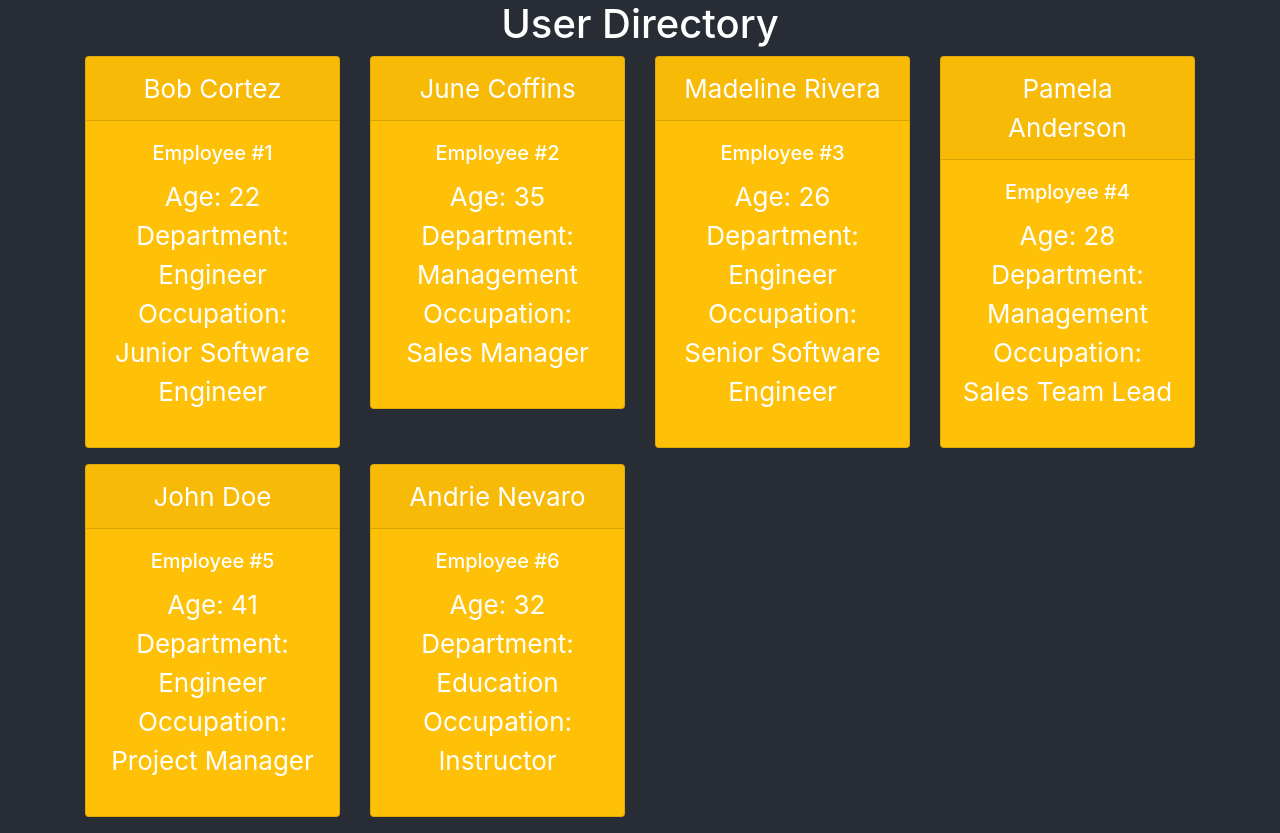
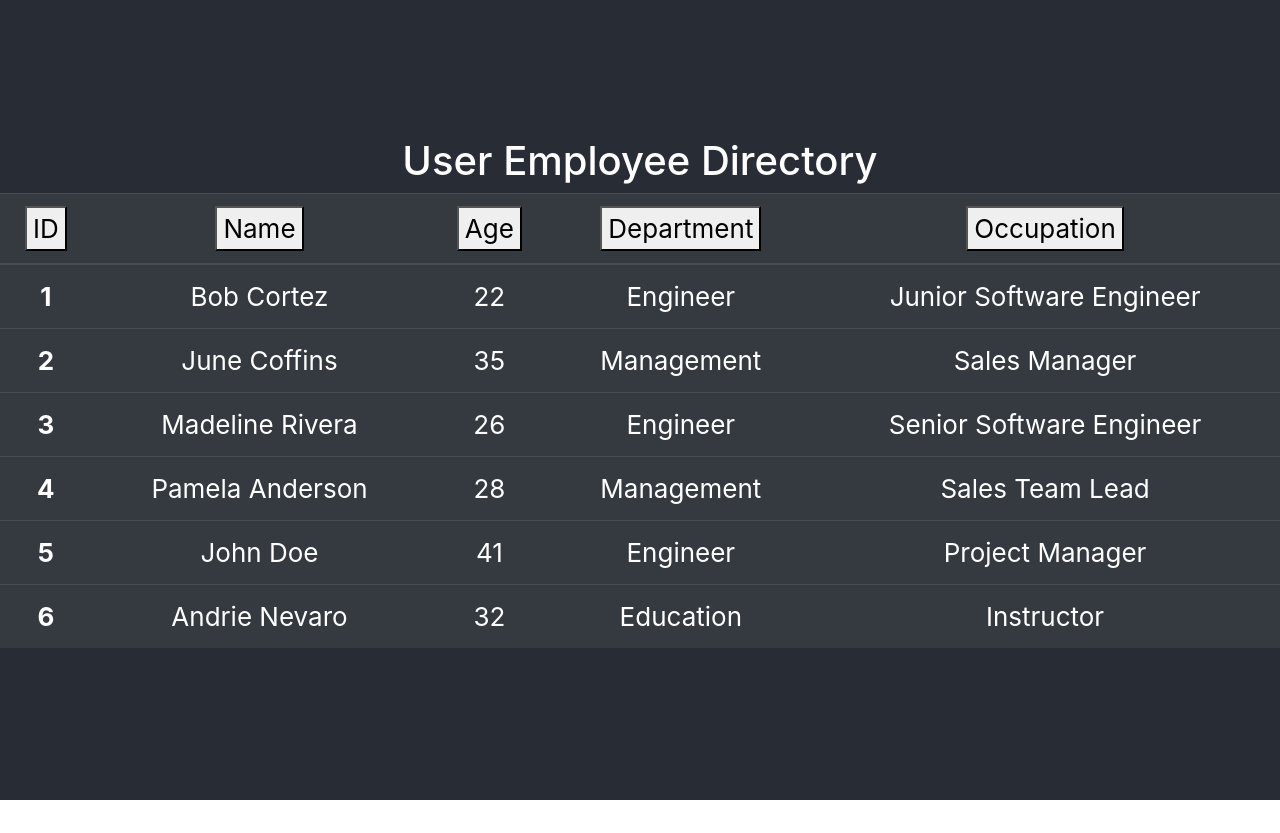
Before and after one commit to Kooki-eByte/React-User-Directory, a React (Create React App) app in the folder user-directory/: page / in a window 1280 px wide. After the commit the page ends 800 px from the top, so only its background shows below. Built offline with nearby package versions, Linux system fonts and the light colour scheme.

Commit message:
Editted home page so that it is more of a table for easier access to more employees and making sorting and filtering easier

```diff
--- a/user-directory/src/App.js
+++ b/user-directory/src/App.js
@@ -17,6 +17,7 @@ function App() {
   return (
     <div className="App">
       <header className="App-header">
+        <h1>User Employee Directory</h1>
         <Router>
           <Route exact path="/" component={Home} />
         </Router>
--- a/user-directory/src/components/AllEmployees.jsx
+++ b/user-directory/src/components/AllEmployees.jsx
@@ -11,13 +11,11 @@ export const AllEmployees = (props) => {
                     <div className="card-header">{`${firstName} ${lastName}`}</div>
                     <div className="card-body">
                     <h5 className="card-title">{`Employee #${id}`}</h5>
-                    <p className="card-text">
-                        <ul>
-                            <li>{`Age: ${age}`}</li>
-                            <li>{`Department: ${department}`}</li>
-                            <li>{`Occupation: ${work}`}</li>
-                        </ul>
-                    </p>
+                    <ul className="card-text">
+                        <li>{`Age: ${age}`}</li>
+                        <li>{`Department: ${department}`}</li>
+                        <li>{`Occupation: ${work}`}</li>
+                    </ul>
                     </div>
                 </div>
             </div>
--- a/user-directory/src/pages/Home.jsx
+++ b/user-directory/src/pages/Home.jsx
@@ -1,29 +1,71 @@
 import React from "react";
-import { AllEmployees } from "../components/AllEmployees";
 import Employees from "../seed/randomEmps.json";
-import "./styles.css";
+
+
 
 export default function Home() {
     return (
-        // If there is no filter by prop or sort cate then load All Employees normally
-        <div className="container" >
-            <form >
-
-            </form>
-
-
-            <h1>User Directory</h1>
-            <div className="row">
-                {Employees.map(employee => (
-                    <AllEmployees {...employee}/>
-                ))}
-            </div>
-
-        </div>
-
-        // If their is a filter then load based on filter
-
-        // If their is a sort by cate then load based on sort
-
+        <table className="table table-hover table-dark">
+            <thead className="thead-dark">
+                <tr>
+                <th scope="col">
+                    <button
+                    type="button"
+                    // onClick={() => requestSort('name')}
+                    // className={getClassNamesFor('name')}
+                    >
+                    ID
+                    </button>
+                </th>
+                <th scope="col">
+                    <button
+                    type="button"
+                    // onClick={() => requestSort('name')}
+                    // className={getClassNamesFor('name')}
+                    >
+                    Name
+                    </button>
+                </th>
+                <th scope="col">
+                    <button
+                    type="button"
+                    // onClick={() => requestSort('price')}
+                    // className={getClassNamesFor('price')}
+                    >
+                    Age
+                    </button>
+                </th>
+                <th scope="col">
+                    <button
+                    type="button"
+                    // onClick={() => requestSort('stock')}
+                    // className={getClassNamesFor('stock')}
+                    >
+                    Department
+                    </button>
+                </th>
+                <th scope="col">
+                    <button
+                    type="button"
+                    // onClick={() => requestSort('stock')}
+                    // className={getClassNamesFor('stock')}
+                    >
+                    Occupation
+                    </button>
+                </th>
+                </tr>
+            </thead>
+        <tbody>
+            {Employees.map((employee) => (
+            <tr>
+                <th scope="row" key={employee.id}>{employee.id}</th>
+                <td>{`${employee.firstName} ${employee.lastName}`}</td>
+                <td>{employee.age}</td>
+                <td>{employee.department}</td>
+                <td>{employee.work}</td>
+            </tr>
+            ))}
+        </tbody>
+    </table>
     )
 }
--- a/user-directory/src/pages/styles.css
+++ b/user-directory/src/pages/styles.css
@@ -3,10 +3,6 @@
   padding: 0;
 }
 
-.container {
-  align-items: center;
-}
-
 li {
   list-style-type: none;
 }
```
